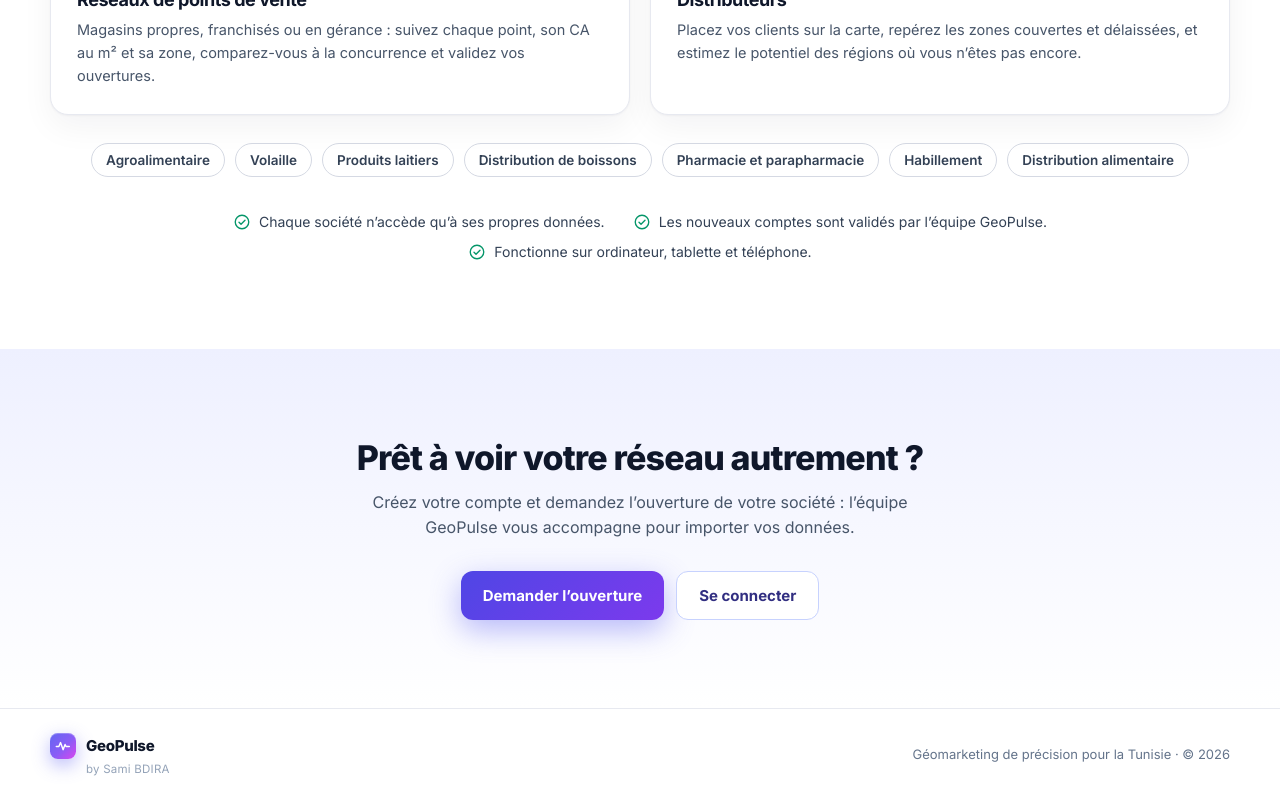
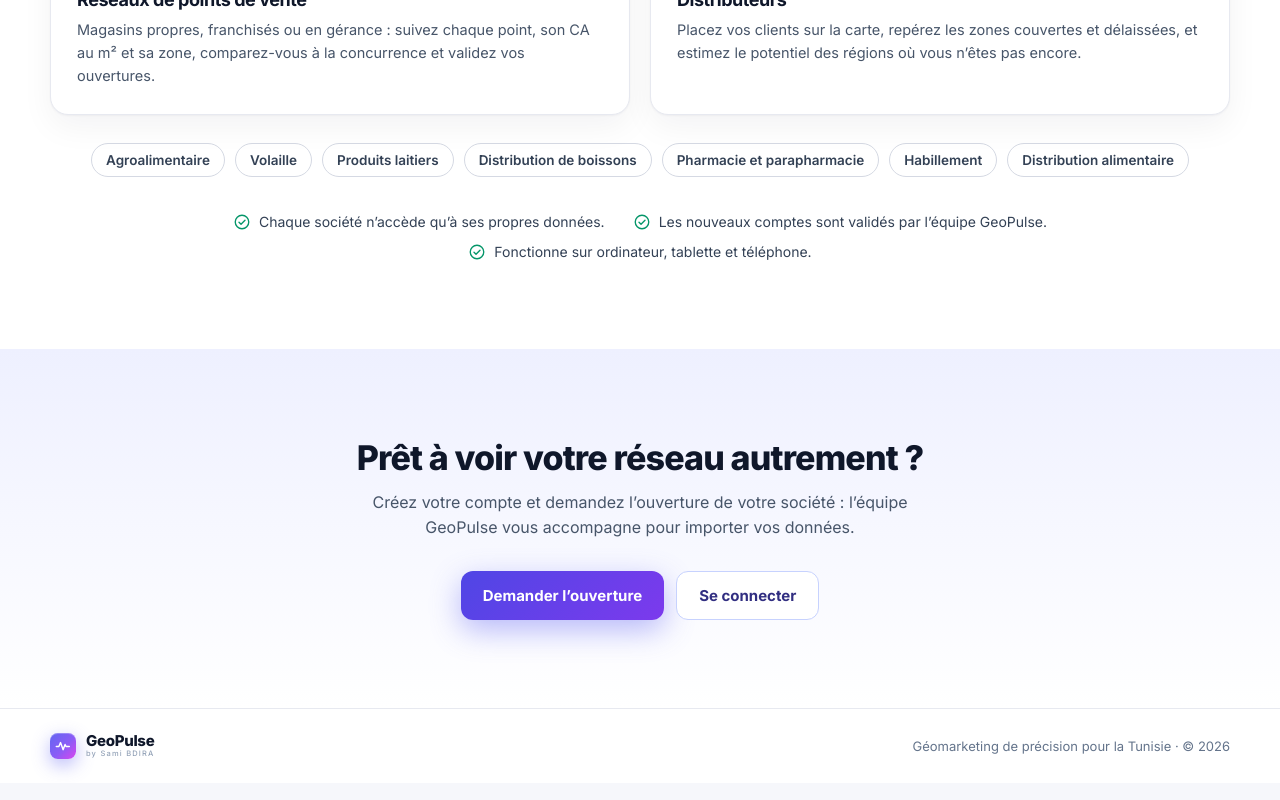
Before and after one commit to samibdira-Dev/geopulse, a Next.js app: page / in a window 1280 px wide. Shown: the part 2301-3101 px from the top of the page. Built offline with nearby package versions, Linux system fonts and the light colour scheme.

Commit message:
Accueil : signature plus petite, juste sous GeoPulse et sur la même largeur
Co-Authored-By: Claude Opus 5.5 (1M context) <noreply@anthropic.com>
Claude-Session: https://claude.ai/code/session_01N3XgRSA54QNAqzXFjQaqJw

```diff
--- a/app/accueil.css
+++ b/app/accueil.css
@@ -11,8 +11,9 @@
 }
 .acc-marque { display: inline-flex; align-items: center; gap: 10px; color: white; font-weight: 800; font-size: 18px; letter-spacing: -.02em; }
 .acc-pied .acc-marque { color: #0f172a; font-size: 15px; }
-.acc-signature { display: flex; flex-direction: column; gap: 3px; }
-.acc-auteur { padding-left: 36px; font-size: 11.5px; color: #94a3b8; letter-spacing: .02em; }
+/* Signature : juste sous le nom, sur la même largeur */
+.acc-signature { display: inline-flex; flex-direction: column; line-height: 1.1; }
+.acc-auteur { font-size: 7.5px; font-weight: 500; color: #94a3b8; text-align: justify; text-align-last: justify; letter-spacing: .15em; margin-top: 1px; }
 .acc-liens { display: flex; gap: 22px; margin-left: auto; }
 .acc-liens a { color: #c7d2fe; font-size: 14px; font-weight: 500; }
 .acc-liens a:hover { color: white; }
--- a/app/page.js
+++ b/app/page.js
@@ -149,10 +149,10 @@ export default function Accueil() {
       </section>
 
       <footer className="acc-pied">
-        <div className="acc-signature">
-          <span className="acc-marque"><Logo size={26} /><span>GeoPulse</span></span>
-          <span className="acc-auteur">by Sami BDIRA</span>
-        </div>
+        <span className="acc-marque">
+          <Logo size={26} />
+          <span className="acc-signature"><span>GeoPulse</span><span className="acc-auteur">by Sami BDIRA</span></span>
+        </span>
         <span>Géomarketing de précision pour la Tunisie · © {new Date().getFullYear()}</span>
       </footer>
 
```
